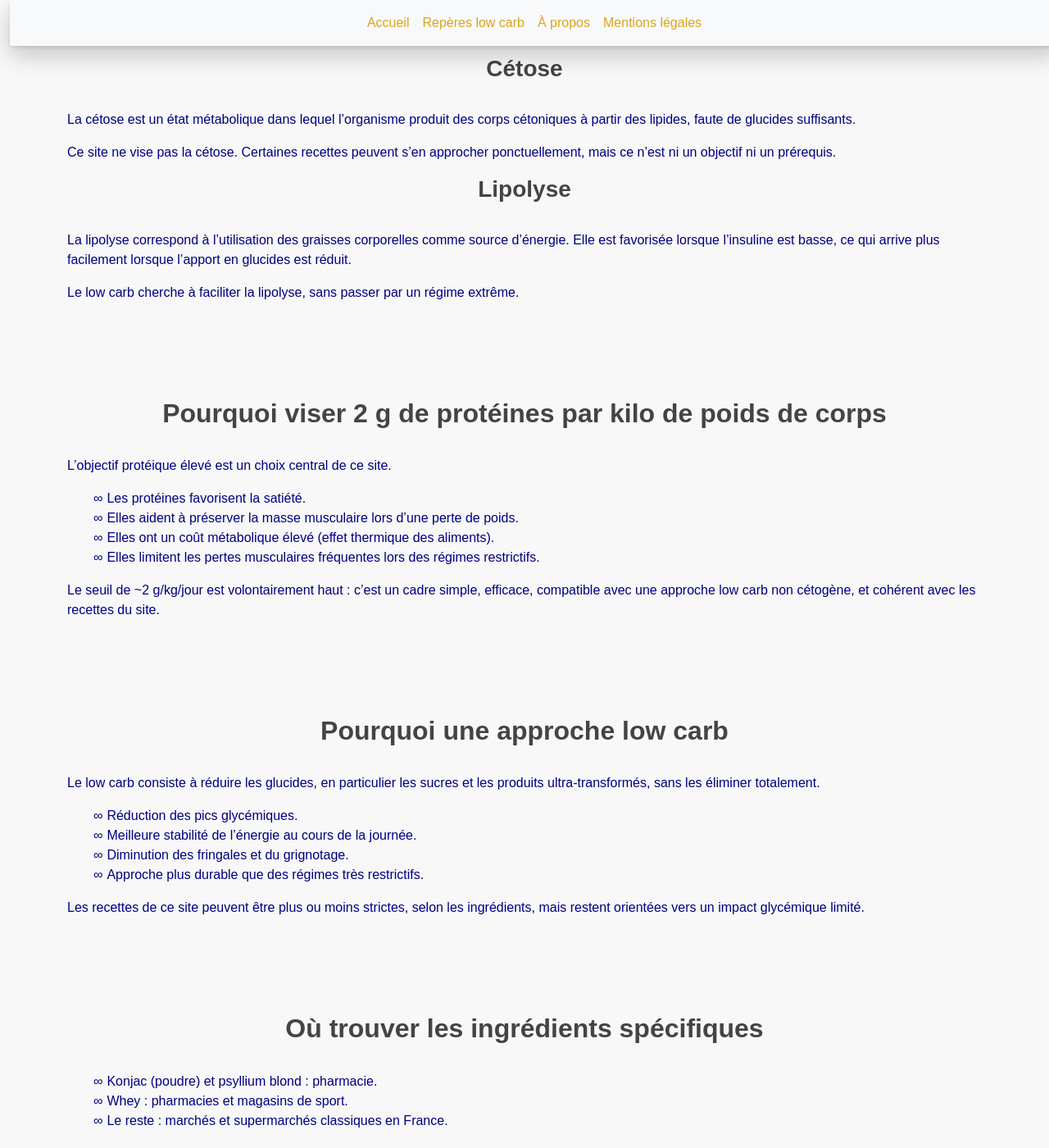
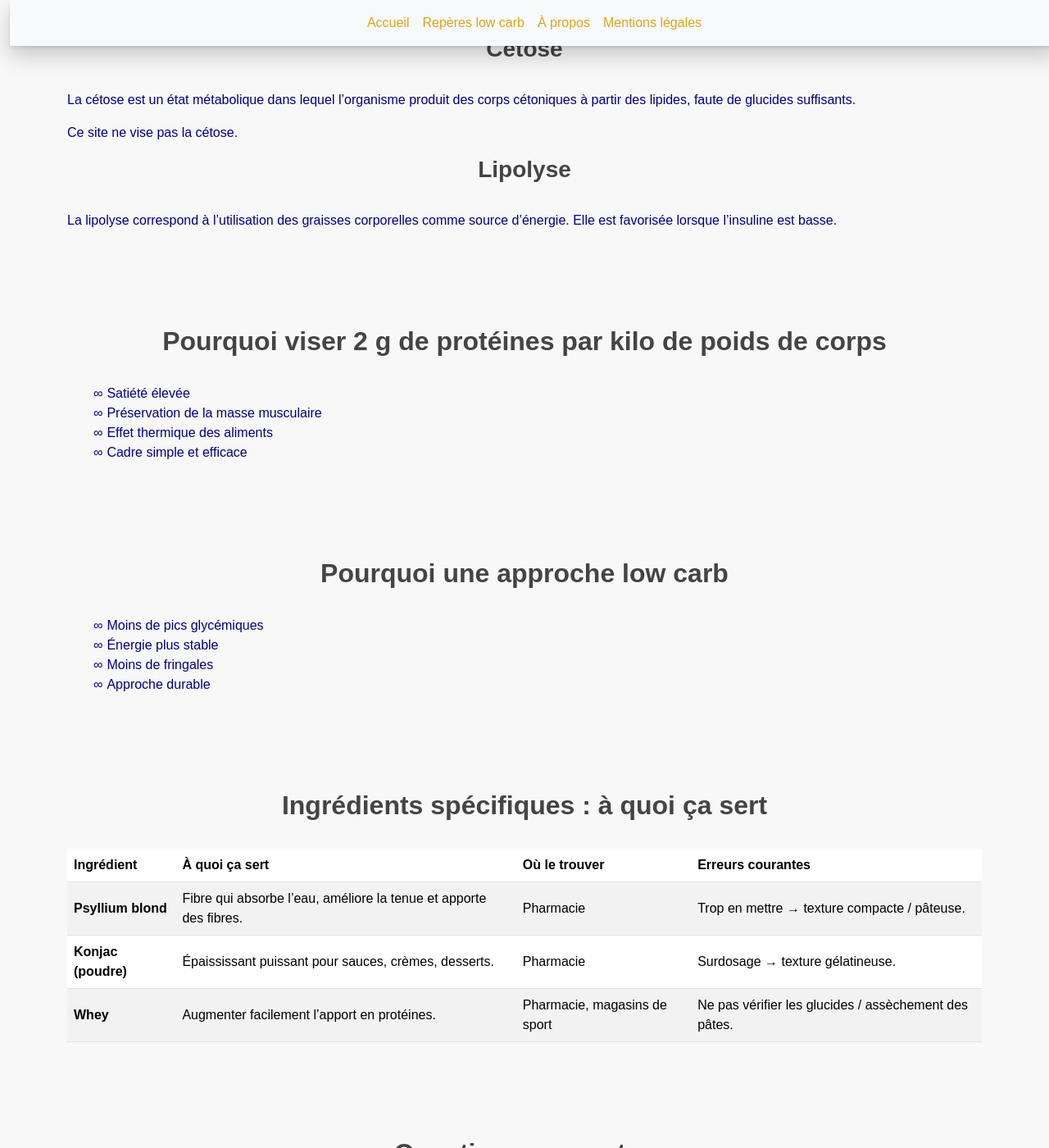
Before and after one commit to laurie-boissay/laurie-boissay.github.io, a Jekyll site: the page built from reperes-low-carb.html, in a window 1280 px wide and 1400 px high, scrolled down 914 px. Shown: the whole window at 82% size. Built offline with Jekyll 4.4.1, drawn with Linux system fonts in a browser that asks for light colours; some of the changed text lies outside the part shown.

Commit message:
Update reperes-low-carb.html

```diff
--- a/reperes-low-carb.html
+++ b/reperes-low-carb.html
@@ -66,8 +66,7 @@ description: "Repères low carb : apports visés, principes (cétose, lipolyse),
       </div>
 
       <div class="alert alert-secondary mt-3 mb-0">
-        <strong>À garder en tête :</strong> l’ampleur de l’effet dépend du contexte (activité, sommeil, stress,
-        composition du repas, insulinorésistance, etc.). Le schéma sert de repère, pas de verdict.
+        <strong>À garder en tête :</strong> schéma volontairement simplifié.
       </div>
 
     </div>
@@ -85,18 +84,12 @@ description: "Repères low carb : apports visés, principes (cétose, lipolyse),
       </p>
       <p>
         <strong>Ce site ne vise pas la cétose.</strong>
-        Certaines recettes peuvent s’en approcher ponctuellement, mais ce n’est ni un objectif
-        ni un prérequis.
       </p>
 
       <h3>Lipolyse</h3>
       <p>
         La lipolyse correspond à l’utilisation des graisses corporelles comme source d’énergie.
-        Elle est favorisée lorsque l’insuline est basse, ce qui arrive plus facilement
-        lorsque l’apport en glucides est réduit.
-      </p>
-      <p>
-        Le low carb cherche à <strong>faciliter la lipolyse</strong>, sans passer par un régime extrême.
+        Elle est favorisée lorsque l’insuline est basse.
       </p>
 
     </div>
@@ -107,21 +100,12 @@ description: "Repères low carb : apports visés, principes (cétose, lipolyse),
     <h2>Pourquoi viser 2&nbsp;g de protéines par kilo de poids de corps</h2>
     <div class="container">
 
-      <p>
-        L’objectif protéique élevé est un choix central de ce site.
-      </p>
-
       <ul>
-        <li>Les protéines favorisent la <strong>satiété</strong>.</li>
-        <li>Elles aident à <strong>préserver la masse musculaire</strong> lors d’une perte de poids.</li>
-        <li>Elles ont un <strong>coût métabolique élevé</strong> (effet thermique des aliments).</li>
-        <li>Elles limitent les pertes musculaires fréquentes lors des régimes restrictifs.</li>
+        <li>Satiété élevée</li>
+        <li>Préservation de la masse musculaire</li>
+        <li>Effet thermique des aliments</li>
+        <li>Cadre simple et efficace</li>
       </ul>
-
-      <p>
-        Le seuil de <strong>~2 g/kg/jour</strong> est volontairement haut : c’est un cadre simple, efficace,
-        compatible avec une approche low carb non cétogène, et cohérent avec les recettes du site.
-      </p>
 
     </div>
   </section>
@@ -131,35 +115,68 @@ description: "Repères low carb : apports visés, principes (cétose, lipolyse),
     <h2>Pourquoi une approche low carb</h2>
     <div class="container">
 
-      <p>
-        Le low carb consiste à réduire les glucides, en particulier les sucres et les produits
-        ultra-transformés, sans les éliminer totalement.
-      </p>
-
       <ul>
-        <li>Réduction des pics glycémiques.</li>
-        <li>Meilleure stabilité de l’énergie au cours de la journée.</li>
-        <li>Diminution des fringales et du grignotage.</li>
-        <li>Approche plus <strong>durable</strong> que des régimes très restrictifs.</li>
+        <li>Moins de pics glycémiques</li>
+        <li>Énergie plus stable</li>
+        <li>Moins de fringales</li>
+        <li>Approche durable</li>
       </ul>
-
-      <p>
-        Les recettes de ce site peuvent être <strong>plus ou moins strictes</strong>,
-        selon les ingrédients, mais restent orientées vers un impact glycémique limité.
-      </p>
 
     </div>
   </section>
 
-  <!-- OÙ TROUVER -->
-  <section class="marge" id="trouver">
-    <h2>Où trouver les ingrédients spécifiques</h2>
+  <!-- TABLEAU INGRÉDIENTS -->
+  <section class="marge" id="ingredients">
+    <h2>Ingrédients spécifiques : à quoi ça sert</h2>
     <div class="container">
-      <ul class="mb-0">
-        <li><strong>Konjac (poudre)</strong> et <strong>psyllium blond</strong> : pharmacie.</li>
-        <li><strong>Whey</strong> : pharmacies et magasins de sport.</li>
-        <li>Le reste : marchés et supermarchés classiques en France.</li>
-      </ul>
+
+      <div class="table-responsive">
+        <table class="table table-striped align-middle">
+          <thead>
+            <tr>
+              <th>Ingrédient</th>
+              <th>À quoi ça sert</th>
+              <th>Où le trouver</th>
+              <th>Erreurs courantes</th>
+            </tr>
+          </thead>
+          <tbody>
+            <tr>
+              <td><strong>Psyllium blond</strong></td>
+              <td>
+                Fibre qui absorbe l’eau, améliore la tenue et apporte des fibres.
+              </td>
+              <td>Pharmacie</td>
+              <td>
+                Trop en mettre → texture compacte / pâteuse.
+              </td>
+            </tr>
+
+            <tr>
+              <td><strong>Konjac (poudre)</strong></td>
+              <td>
+                Épaississant puissant pour sauces, crèmes, desserts.
+              </td>
+              <td>Pharmacie</td>
+              <td>
+                Surdosage → texture gélatineuse.
+              </td>
+            </tr>
+
+            <tr>
+              <td><strong>Whey</strong></td>
+              <td>
+                Augmenter facilement l’apport en protéines.
+              </td>
+              <td>Pharmacie, magasins de sport</td>
+              <td>
+                Ne pas vérifier les glucides / assèchement des pâtes.
+              </td>
+            </tr>
+          </tbody>
+        </table>
+      </div>
+
     </div>
   </section>
 
@@ -169,42 +186,33 @@ description: "Repères low carb : apports visés, principes (cétose, lipolyse),
     <div class="container">
 
       <div class="accordion" id="accordionFaq">
+
         <div class="accordion-item">
-          <h3 class="accordion-header" id="hF3">
+          <h3 class="accordion-header">
             <button class="accordion-button collapsed" type="button"
-                    data-bs-toggle="collapse" data-bs-target="#cF3"
-                    aria-expanded="false" aria-controls="cF3">
+                    data-bs-toggle="collapse" data-bs-target="#cF3">
               Diabète / prédiabète : c’est “adapté” ?
             </button>
           </h3>
-          <div id="cF3" class="accordion-collapse collapse"
-               aria-labelledby="hF3" data-bs-parent="#accordionFaq">
+          <div id="cF3" class="accordion-collapse collapse">
             <div class="accordion-body">
-              Ça peut convenir à certaines personnes car les glucides sont réduits, mais ce site n’est pas un avis médical.
-              En cas de pathologie ou de traitement, l’avis d’un professionnel de santé reste indispensable.
+              Ce site ne constitue pas un avis médical.
             </div>
           </div>
         </div>
 
         <div class="accordion-item">
-          <h3 class="accordion-header" id="hF4">
+          <h3 class="accordion-header">
             <button class="accordion-button collapsed" type="button"
-                    data-bs-toggle="collapse" data-bs-target="#cF4"
-                    aria-expanded="false" aria-controls="cF4">
+                    data-bs-toggle="collapse" data-bs-target="#cF4">
               Pourquoi pas de recettes végétariennes ?
             </button>
           </h3>
-          <div id="cF4" class="accordion-collapse collapse"
-               aria-labelledby="hF4" data-bs-parent="#accordionFaq">
+          <div id="cF4" class="accordion-collapse collapse">
             <div class="accordion-body">
-              <p>
-                Le régime végétarien pose ses propres défis nutritionnels, et ceux du low carb
-                sont déjà largement suffisants pour ce site.
-              </p>
-              <p class="mb-0">
-                Si vous pensez pouvoir mener les deux de front, vous pouvez créer votre propre site :
-                <strong>GéPéTo</strong> est un puissant allié.
-              </p>
+              Les défis du low carb sont déjà suffisants pour ce site.
+              Si vous souhaitez cumuler low carb et végétarien,
+              <strong>GéPéTo</strong> est un allié efficace.
             </div>
           </div>
         </div>
```
